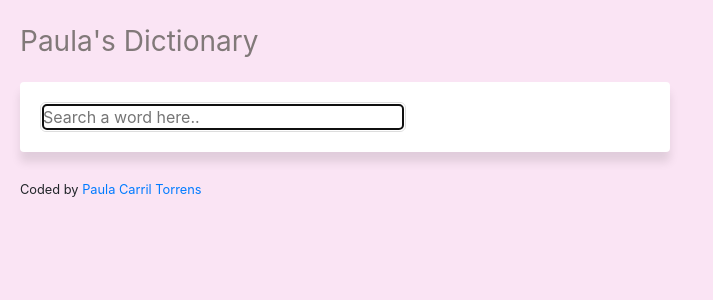
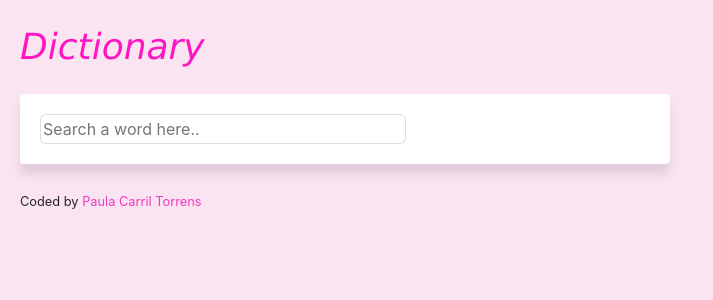
Before and after one commit to paulacarrilt/dictionary-app, a React (Create React App) app: page / in a window 1280 px wide. Shown: the top 300 px of the page, without its empty margins (0-713 px from the left). Built offline with nearby package versions, Linux system fonts and the light colour scheme.

Commit message:
more css

```diff
--- a/src/App.css
+++ b/src/App.css
@@ -1,5 +1,9 @@
 body {
-  background: rgb(250, 228, 244);
+  background: rgb(250, 228, 241);
+}
+
+a {
+  color: rgb(241, 57, 192);
 }
 .App {
   text-align: left;
@@ -9,6 +13,10 @@ body {
 
 .App-header {
   font-size: 28px;
-  color: rgb(129, 121, 121);
+  color: rgb(255, 21, 193);
   text-align: left;
+  font-family: "Lucida Sans", "Lucida Sans Regular", "Lucida Grande",
+    "Lucida Sans Unicode", Geneva, Verdana, sans-serif;
+  font-size: 36px;
+  font-style: italic;
 }
--- a/src/App.js
+++ b/src/App.js
@@ -5,7 +5,7 @@ import Dictionary from "./Dictionary.js";
 function App() {
   return (
     <div className="App">
-      <div className="App-header">Paula's Dictionary</div>
+      <div className="App-header">Dictionary</div>
       <Dictionary />
       <br />
       <footer>
--- a/src/Dictionary.js
+++ b/src/Dictionary.js
@@ -28,7 +28,6 @@ export default function Dictionary() {
           <input
             type="search"
             placeholder="Search a word here.."
-            autoFocus="on"
             autoComplete="off"
             className="searchBar"
             onChange={handleWord}
--- /dev/null
+++ b/src/Phonetic.css
@@ -0,0 +1,14 @@
+.Phonetic {
+  margin-top: 20px;
+}
+
+.Phonetic a {
+  border-radius: 20px;
+  border: 1px solid rgb(248, 58, 197);
+  padding: 5px 10px;
+  text-decoration: none;
+}
+
+.Phonetic .PhoneticButton {
+  margin-left: 20px;
+}
--- a/src/Phonetic.js
+++ b/src/Phonetic.js
@@ -1,13 +1,15 @@
 import React from "react";
+import "./Phonetic.css";
 
 export default function Phonetic(props) {
   return (
-    <div className="phonetic">
+    <div className="Phonetic">
       {props.phonetic.text}
-      <br />
-      <a href={props.phonetic.audio} target="_blank" rel="noreferrer">
-        listen here
-      </a>
+      <span className="PhoneticButton">
+        <a href={props.phonetic.audio} target="_blank" rel="noreferrer">
+          listen
+        </a>
+      </span>
     </div>
   );
 }
--- a/src/Results.css
+++ b/src/Results.css
@@ -1,3 +1,6 @@
+.Results {
+  color: rgb(114, 108, 108);
+}
 .Results h2 {
   font-size: 36px;
   font-weight: 300px;
--- /dev/null
+++ b/src/Synonyms.css
@@ -0,0 +1,10 @@
+.Synonyms {
+  margin: 10px 0;
+  padding: 0px;
+}
+.Synonyms li {
+  list-style-type: none;
+  margin-left: 0px;
+  display: inline-block;
+  padding-right: 15px;
+}
--- a/src/Synonyms.js
+++ b/src/Synonyms.js
@@ -1,4 +1,5 @@
 import React from "react";
+import "./Synonyms.css";
 
 export default function Synonyms(props) {
   console.log(props.synonyms);
```
